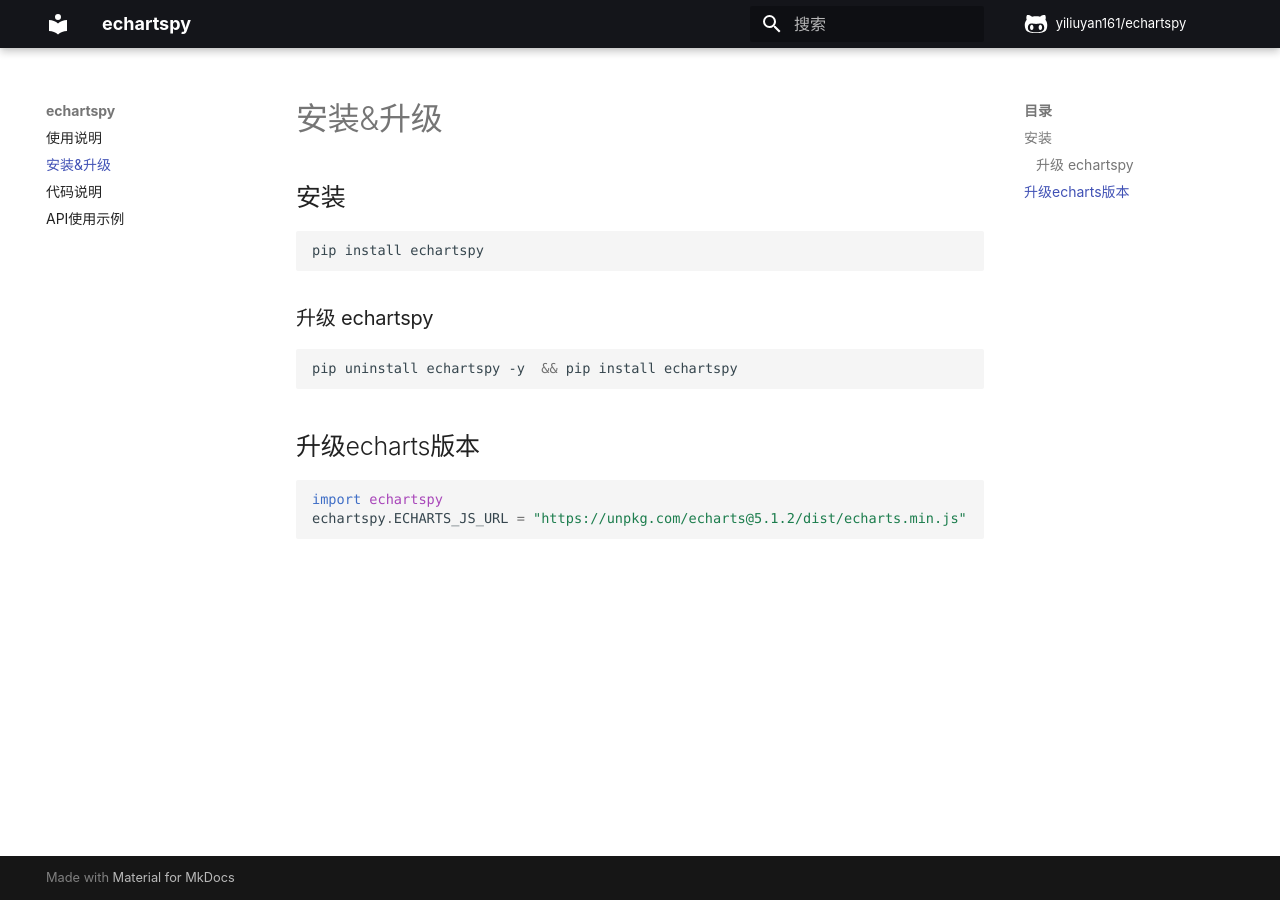
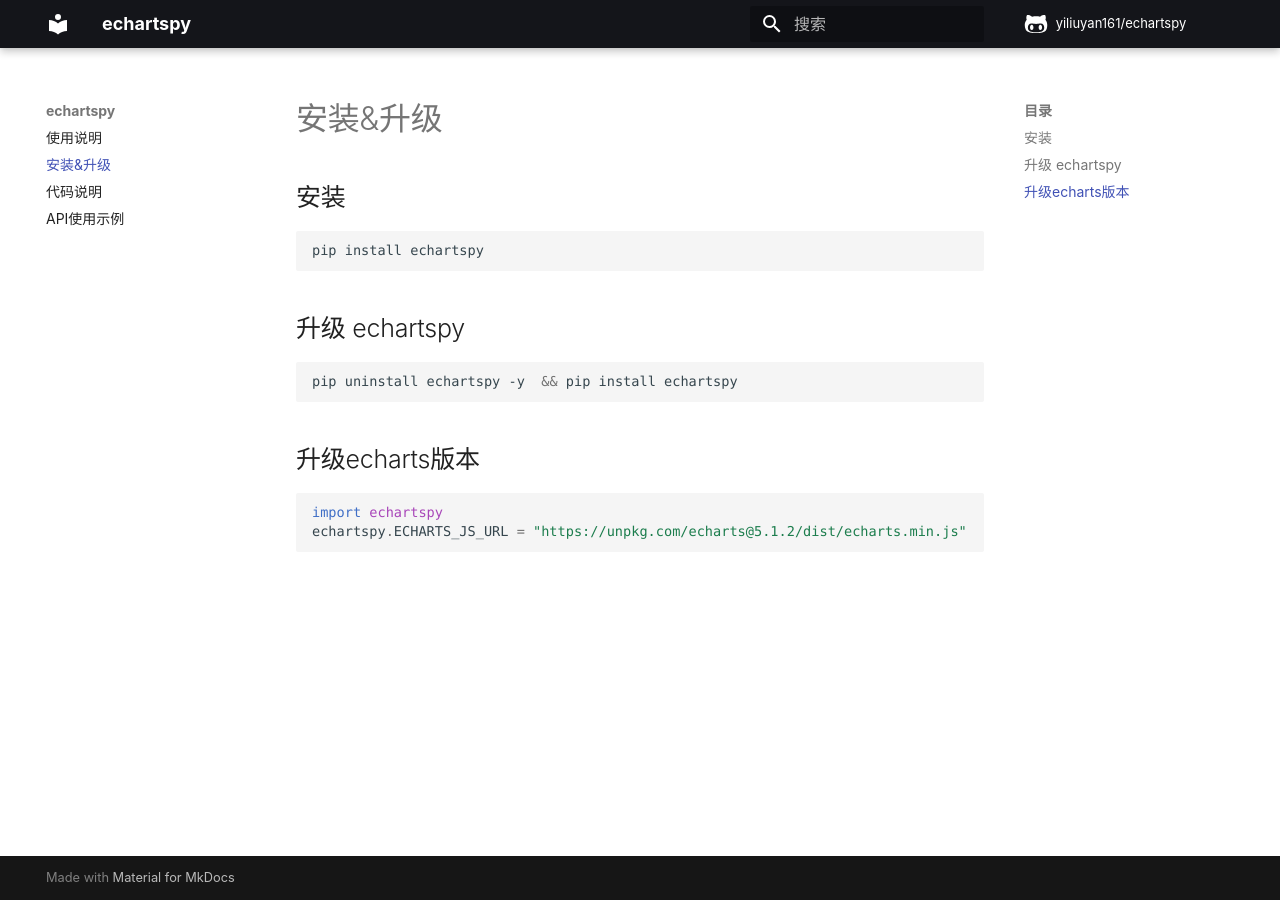
Before and after one commit to yiliuyan161/chartspy, an MkDocs documentation site: the page built from docs/安装.md, in a window 1280 px wide. Built offline with MkDocs 1.6.1 and Material for MkDocs 9.7.7, drawn with Linux system fonts in a browser that asks for light colours; comment, search, counter and statistics services are not loaded.

Commit message:
修正文档

````diff
--- a/docs/安装.md
+++ b/docs/安装.md
@@ -5,7 +5,7 @@
 pip install echartspy
 ```
 
-### 升级 echartspy
+## 升级 echartspy
 ```shell
 pip uninstall echartspy -y  && pip install echartspy
 ```
````
